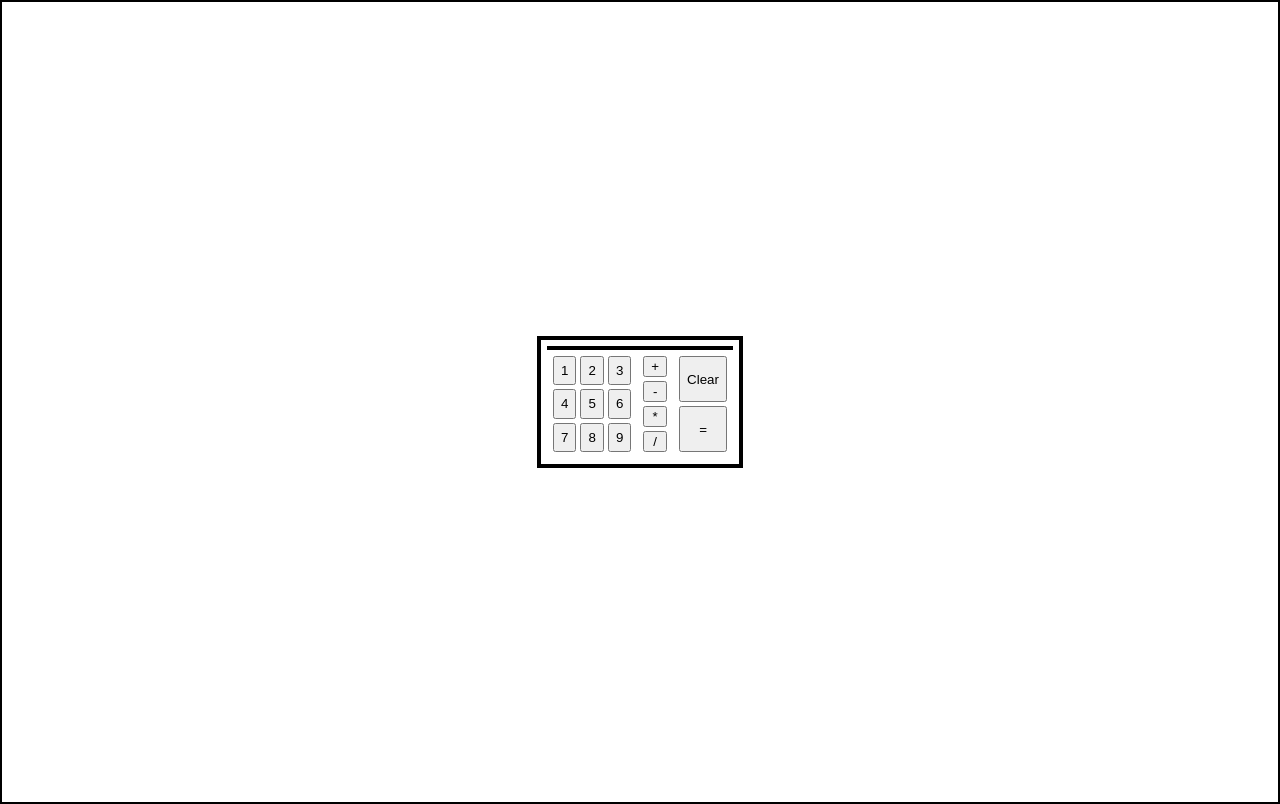
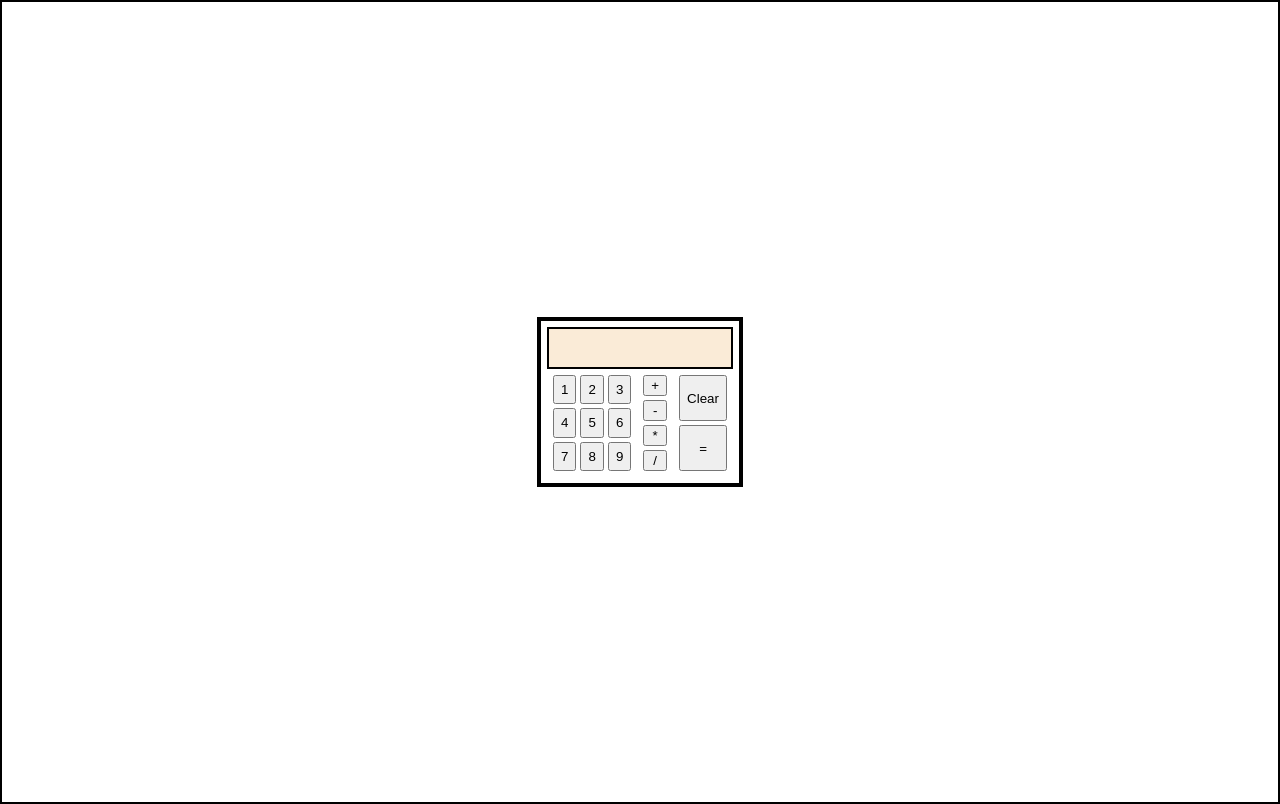
Before and after one commit to AdnanNisat/calculator, a plain HTML site: page index.html in a window 1280 px wide. Drawn offline with Linux system fonts and the light colour scheme.

Commit message:
Make the display box with fixed height and width

```diff
--- a/style.css
+++ b/style.css
@@ -17,6 +17,13 @@ body {
   .display {
     display: flex;
     border: 2px solid;
+    background-color: antiquewhite;
+    align-self: flex-start;
+    min-width: 100px;
+    min-height: 30px;
+    padding: 4px;
+    align-items: center;
+
   }
 
   .buttons {
```
